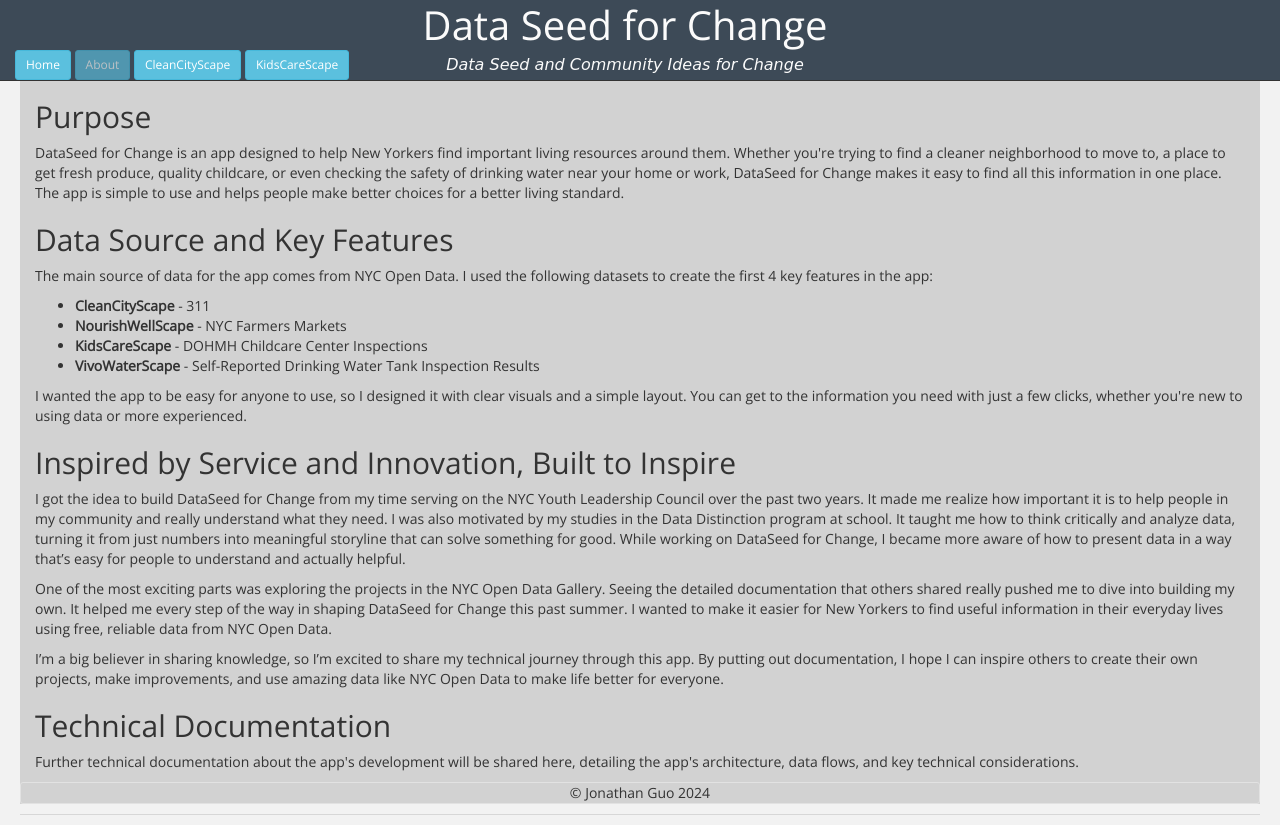
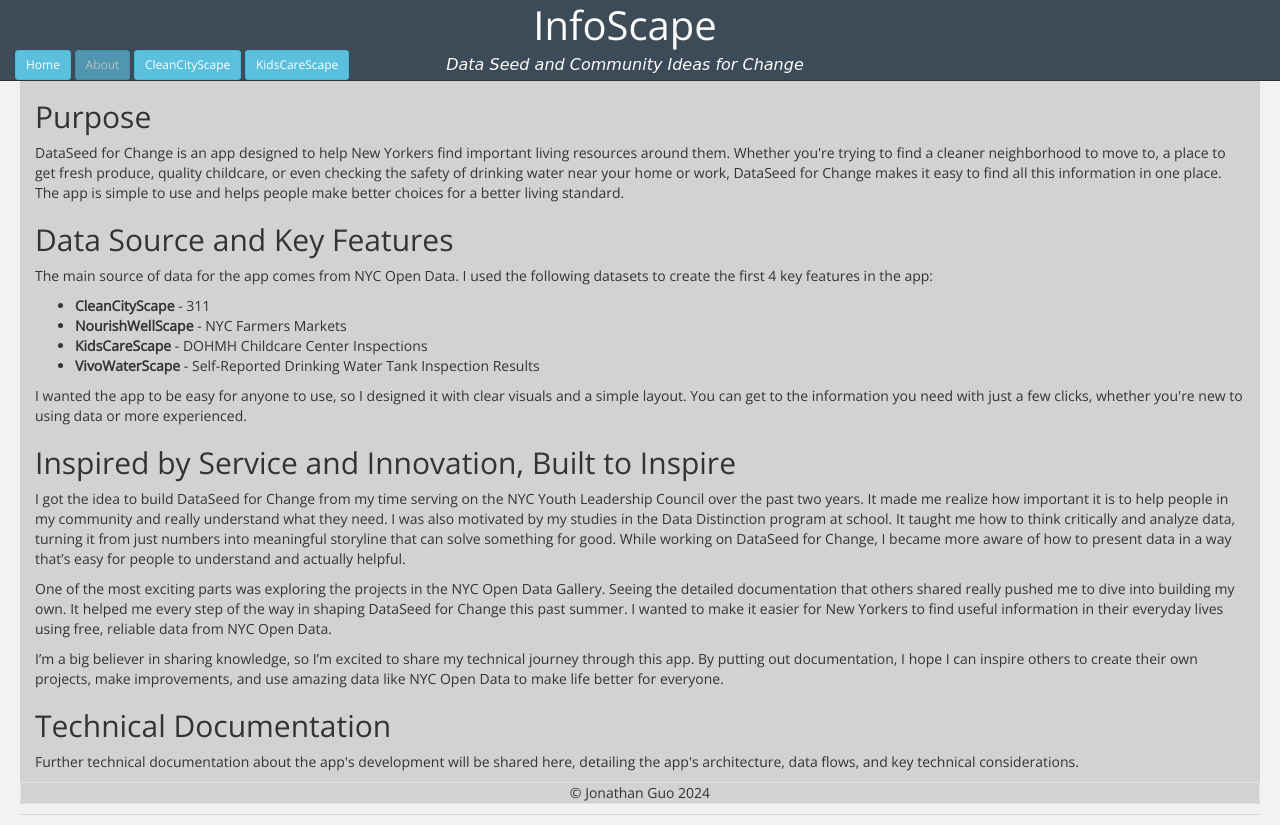
Before and after one commit to data-go-deep/DataSeedForChange, a plain HTML site: page about/index.html in a window 1280 px wide. Drawn offline with nearby package versions, Linux system fonts and the light colour scheme; a script that the page names is missing.

```diff
--- a/about/index.html
+++ b/about/index.html
@@ -150,7 +150,7 @@
   <div class="navbar justify-content-center navbar-inverse navbar-fixed-top" role="navigation">
     <div class="container-fluid">
       <div class="navbar-brand navbar-brand1">
-        Data Seed for Change
+        InfoScape
         <div class="navbar-brand6">
           <div><br></div>
           <span>Data Seed and Community Ideas for Change</span>
```
